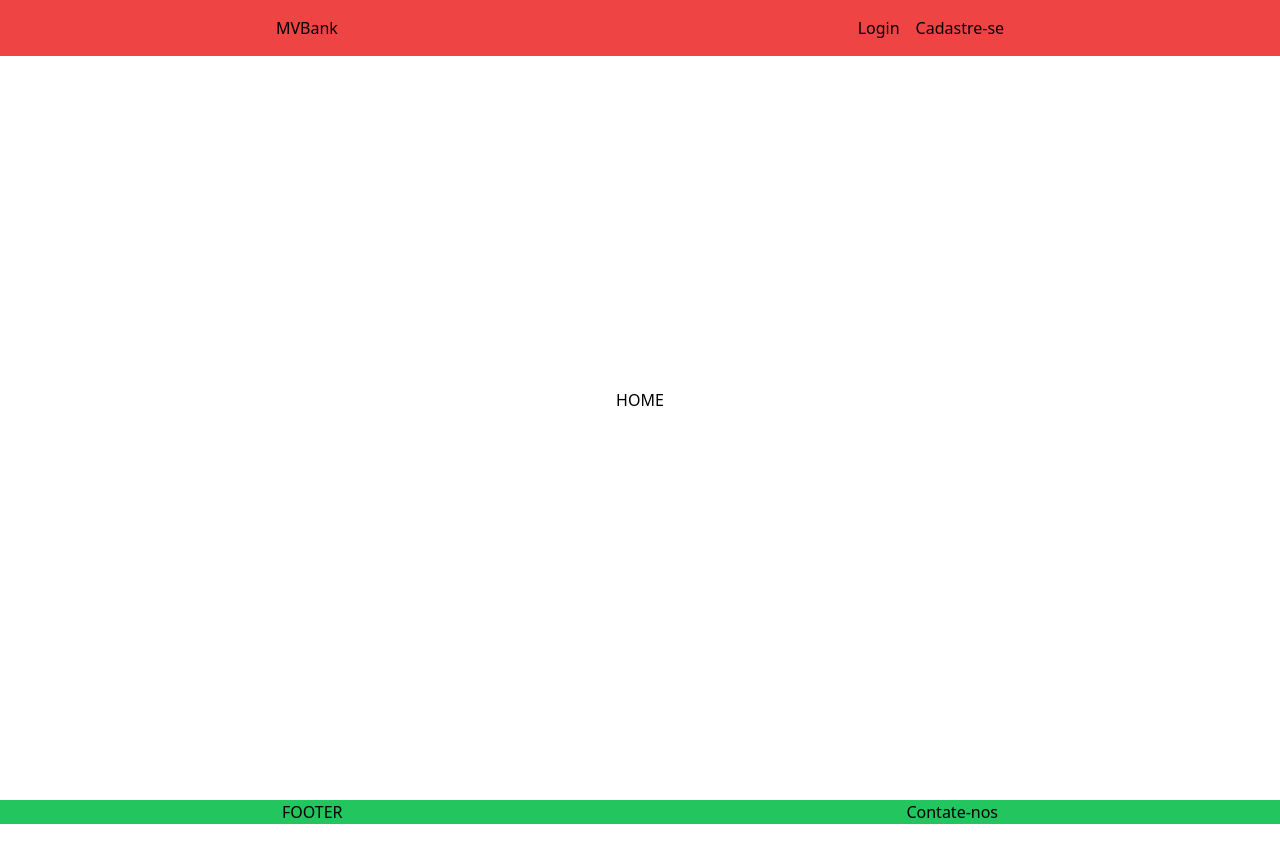
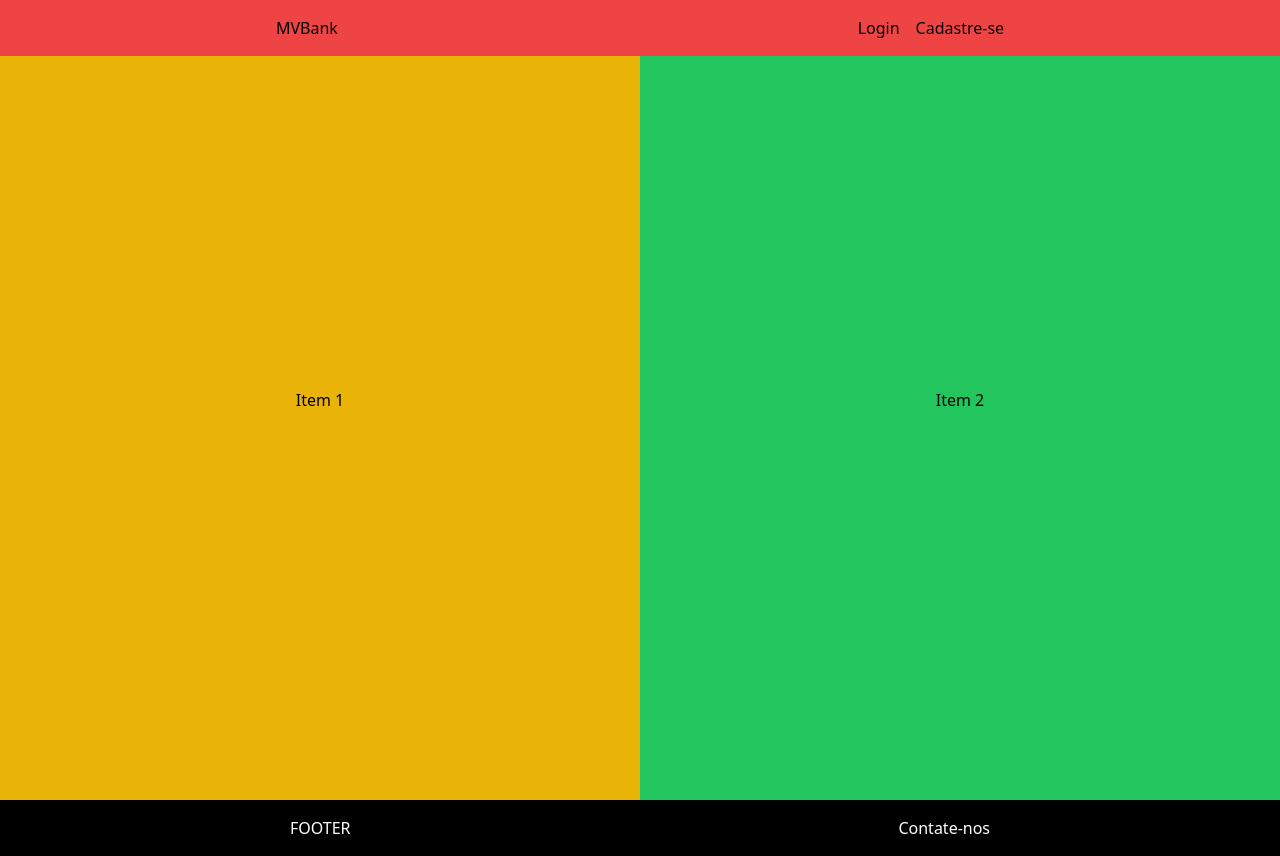
Before and after one commit to webdevmatias/MV_Bank_Repositorio, a React (Vite) app: page / in a window 1280 px wide. Before the commit the page ends 824 px from the top, so only its background shows below. Built offline with nearby package versions, Linux system fonts and the light colour scheme.

Commit message:
ajuste do prototipo do layout - adição do grid na home

```diff
--- a/src/components/layout/Footer.jsx
+++ b/src/components/layout/Footer.jsx
@@ -1,10 +1,10 @@
 const Footer = () => {
     return(
         <>
-        <nav className="w-full h-auto bg-green-500
+        <nav className="w-full h-auto bg-black p-4
         flex flex-row justify-around">
-            <h1>FOOTER</h1>
-            <button>Contate-nos</button>
+            <h1 className="text-white">FOOTER</h1>
+            <button className="text-white">Contate-nos</button>
         </nav>
         </>
     );
--- a/src/pages/Home.jsx
+++ b/src/pages/Home.jsx
@@ -1,10 +1,16 @@
 const Home = () => {
-    return(
-        <section className="w-full h-screen
-        flex flex-col justify-center items-center">
-            <h1>HOME</h1>
+    return (
+        <section className="w-full h-screen grid md:grid-cols-2">
+            <div className="bg-yellow-500 md:col-span-1 h-full
+            flex flex-col justify-center items-center">
+                Item 1
+            </div>
+            <div className="bg-green-500 md:col-span-1 h-full
+            flex flex-col justify-center items-center">
+                Item 2
+            </div>
         </section>
     );
 };
 
-export default Home
+export default Home;
```
